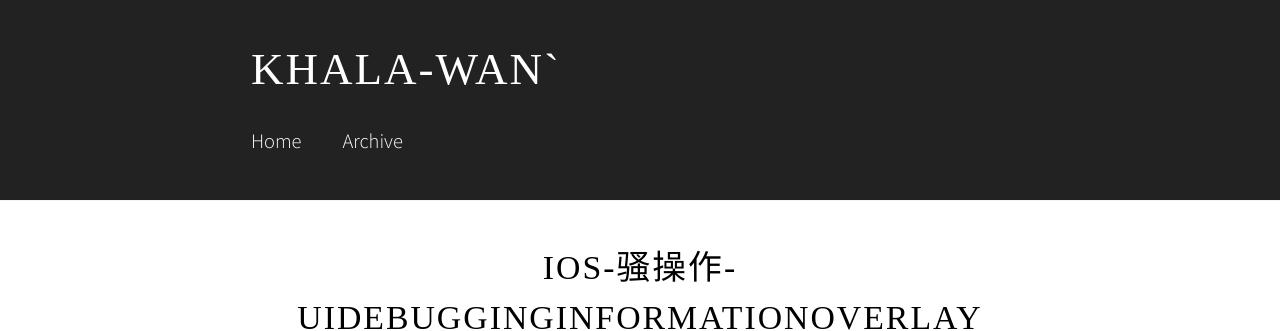
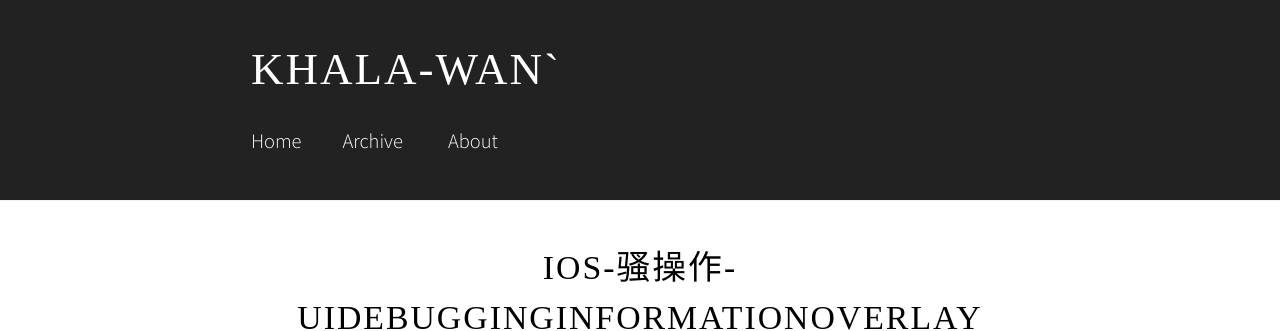
Before and after one commit to Khala-wan/Khala-wan.github.io, a Jekyll site: the page built from index.html, in a window 1280 px wide. Shown: the top 331 px of the page. Built offline with Jekyll 4.4.1, drawn with Linux system fonts in a browser that asks for light colours; some web fonts are replaced; the list of posts is cut into pages by our own code.

Commit message:
UIDebuggingInformationOverlay

```diff
--- a/_layouts/blank.html
+++ b/_layouts/blank.html
@@ -18,6 +18,7 @@
   <h1><a href="{{ site.baseurl }}/">{{ site.title }}</a></h1>
   <nav>
     <li><a href="{{ site.baseurl }}/">Home</a></li>{% for node in site.pages offset: 1 %}{% if node.title %}<li><a href="{{ node.url | prepend: site.baseurl }}"{% if page.url == node.url %} class="selected"{% endif %}>{{ node.title }}</a></li>{% endif %}{% endfor %}
+    <li><a href="{{ site.baseurl }}/">About</a></li>
   </nav>
 </header>
 {{ content }}
```
